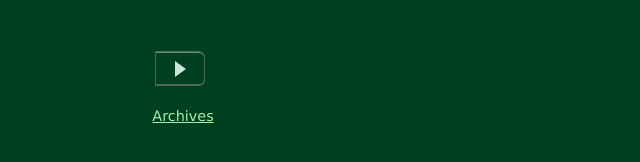
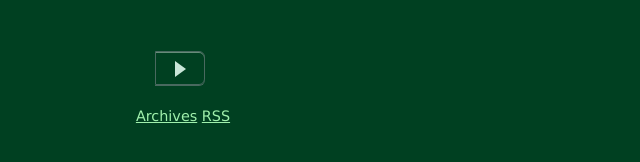
Before and after one commit to pketh/pketh.github.io, a Jekyll site: the page built from index.html, in a window 1280 px wide and 1400 px high, scrolled down 17485 px. Shown: the part 1126-1288 px from the top of the window, without its empty margins (457-1097 px from the left). Built offline with Jekyll 4.4.1, drawn with Linux system fonts in a browser that asks for light colours; the list of posts is cut into pages by our own code.

Commit message:
add rss link

```diff
--- a/css/main.css
+++ b/css/main.css
@@ -445,7 +445,6 @@ iframe.twitter-tweet-rendered {
     text-align: center;
     padding: 6px 14px;
     line-height: 18px;
-    transition: all .1s;
     background-repeat: no-repeat;
     background-position: center 6px;
     width: 20px;
--- a/index.html
+++ b/index.html
@@ -63,6 +63,7 @@ title: pketh.org
 
 
     <a href="/archives" class="archives-link">Archives</a>
+    <a href="http://pketh.org/feed.xml">RSS</a>
 
   </div>
 
```
